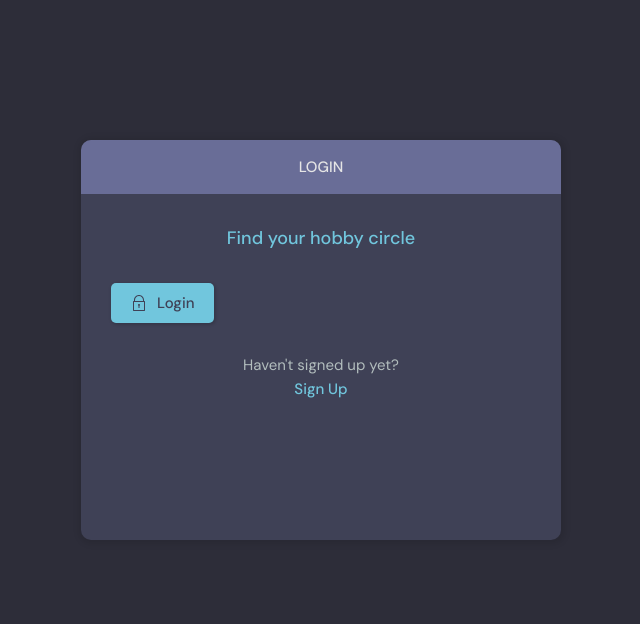
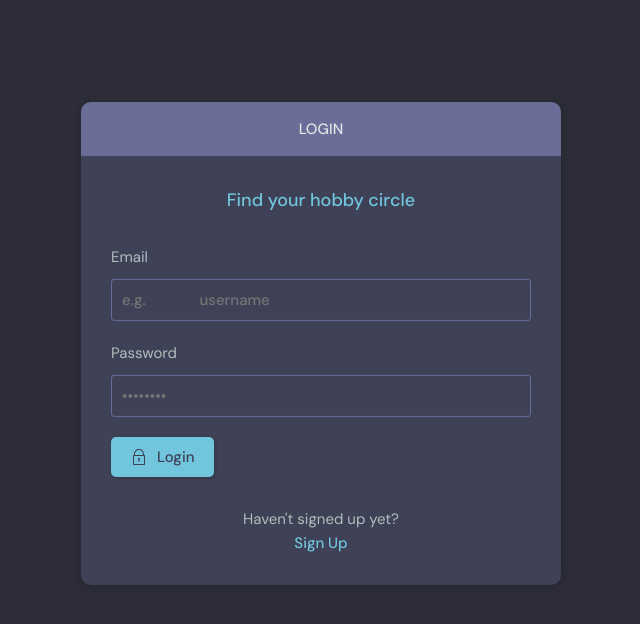
Before and after one commit to yijing-wu/Circle, a Django app: page /login/ in a window 1280 px wide. Shown: the part 76-700 px from the top of the page, without its empty margins (319-959 px from the left). Run offline with Django 4.2, Linux system fonts and the light colour scheme.

Commit message:
Fix register/signup form error

```diff
--- a/base/templates/base/login_register.html
+++ b/base/templates/base/login_register.html
@@ -20,13 +20,39 @@
         <form class="form" action="" method="POST">
           {% csrf_token %}
           <!--  -->
+
+          {% if page == 'login' %}
+          <!-- login -->
+          <div class="form__group form__group">
+            <label for="room_name">Email</label>
+            <input
+              id="username"
+              name="username"
+              type="username"
+              placeholder="e.g.
+              username"
+            />
+          </div>
+          <div class="form__group form__group">
+            <label for="password">Password</label>
+            <input
+              id="password"
+              name="password"
+              type="password"
+              placeholder="&bull;&bull;&bull;&bull;&bull;&bull;&bull;&bull;"
+            />
+          </div>
+          <!-- login -->
+          {% else %}
+          <!-- sign up -->
           {% for field in form %}
-
           <div class="form__group form__group">
             <label for="room_name">{{field.label}}</label>
             {{field}}
           </div>
           {% endfor %}
+          <!-- sign up -->
+          {% endif %}
 
           <button class="btn btn--main" type="submit">
             <svg
```
